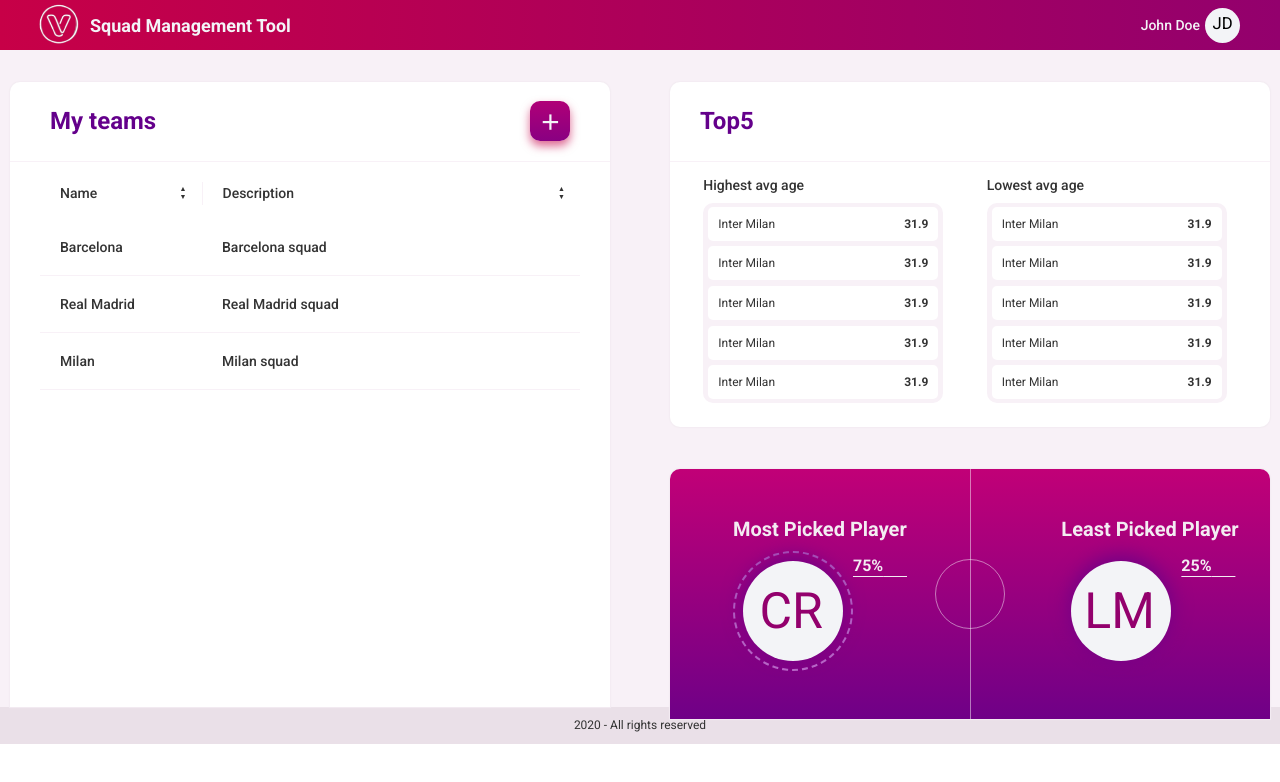
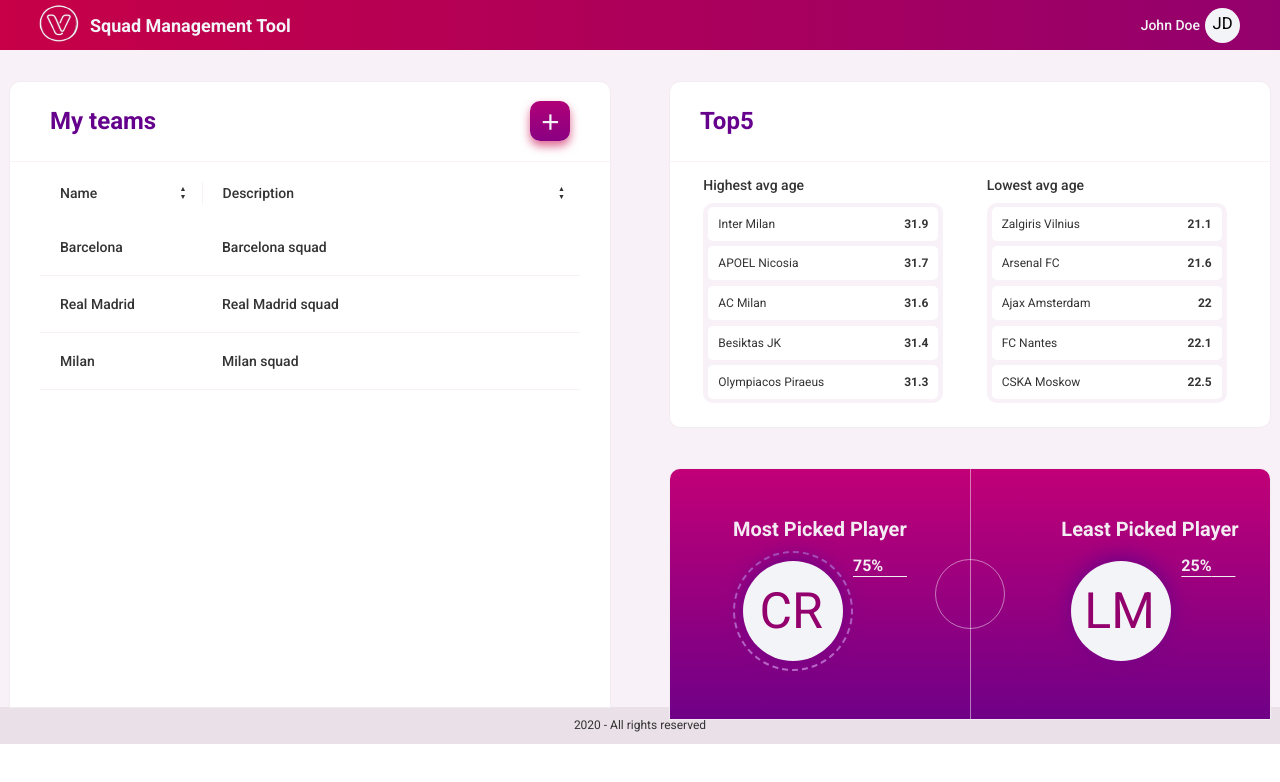
Before and after one commit to jschneiderm98/venturus-trial, a React (Create React App) app: page / in a window 1280 px wide. Shown: the top 782 px of the page. Built offline with nearby package versions, Linux system fonts and the light colour scheme.

Commit message:
reduce code duplication, fix build

```diff
--- a/src/components/Header/styles.css
+++ b/src/components/Header/styles.css
@@ -23,9 +23,8 @@
  }
 
  .HeaderComponent>img {
-  --size: 45px;
-  width: var(--size);
-  height: var(--size + 5);
+   width: 45px;
+   height: 50px;
    padding-bottom: 8px;
  }
 
--- a/src/components/Top5/index.jsx
+++ b/src/components/Top5/index.jsx
@@ -2,6 +2,20 @@
 import './styles.css';
 
 export default function Top5() {
+  const HighestTeams = [
+    { name: 'Inter Milan', avg: 31.9 },
+    { name: 'APOEL Nicosia', avg: 31.7 },
+    { name: 'AC Milan', avg: 31.6 },
+    { name: 'Besiktas JK', avg: 31.4 },
+    { name: 'Olympiacos Piraeus', avg: 31.3 },
+  ];
+  const LowestTeams = [
+    { name: 'Zalgiris Vilnius', avg: 21.1 },
+    { name: 'Arsenal FC', avg: 21.6 },
+    { name: 'Ajax Amsterdam', avg: 22.0 },
+    { name: 'FC Nantes', avg: 22.1 },
+    { name: 'CSKA Moskow', avg: 22.5 },
+  ];
   return (
     <div className="Top5">
       <div className="ComponentHeader">
@@ -12,36 +26,14 @@
           <span>Highest avg age</span>
           <div className="ItemList">
             <table>
+              {HighestTeams && HighestTeams.map((team) => (
                 <tr>
                   <div className="Item">
-                  <td>Inter Milan</td>
-                  <td>31.9</td>
+                    <td>{team.name}</td>
+                    <td>{team.avg}</td>
                   </div>
                 </tr>
-              <tr>
-                <div className="Item">
-                  <td>Inter Milan</td>
-                  <td>31.9</td>
-                </div>
-              </tr>
-              <tr>
-                <div className="Item">
-                  <td>Inter Milan</td>
-                  <td>31.9</td>
-                </div>
-              </tr>
-              <tr>
-                <div className="Item">
-                  <td>Inter Milan</td>
-                  <td>31.9</td>
-                </div>
-              </tr>
-              <tr>
-                <div className="Item">
-                  <td>Inter Milan</td>
-                  <td>31.9</td>
-                </div>
-              </tr>
+              ))}
             </table>
           </div>
         </div>
@@ -49,36 +41,14 @@
           <span>Lowest avg age</span>
           <div className="ItemList">
             <table>
+              {LowestTeams && LowestTeams.map((team) => (
                 <tr>
                   <div className="Item">
-                  <td>Inter Milan</td>
-                  <td>31.9</td>
+                    <td>{team.name}</td>
+                    <td>{team.avg}</td>
                   </div>
                 </tr>
-              <tr>
-                <div className="Item">
-                  <td>Inter Milan</td>
-                  <td>31.9</td>
-                </div>
-              </tr>
-              <tr>
-                <div className="Item">
-                  <td>Inter Milan</td>
-                  <td>31.9</td>
-                </div>
-              </tr>
-              <tr>
-                <div className="Item">
-                  <td>Inter Milan</td>
-                  <td>31.9</td>
-                </div>
-              </tr>
-              <tr>
-                <div className="Item">
-                  <td>Inter Milan</td>
-                  <td>31.9</td>
-                </div>
-              </tr>
+              ))}
             </table>
           </div>
         </div>
```
Also changed, not shown: 1 other file (tests, documents, lock files or other folders). Lines whose indentation alone changed are shown as unchanged.
